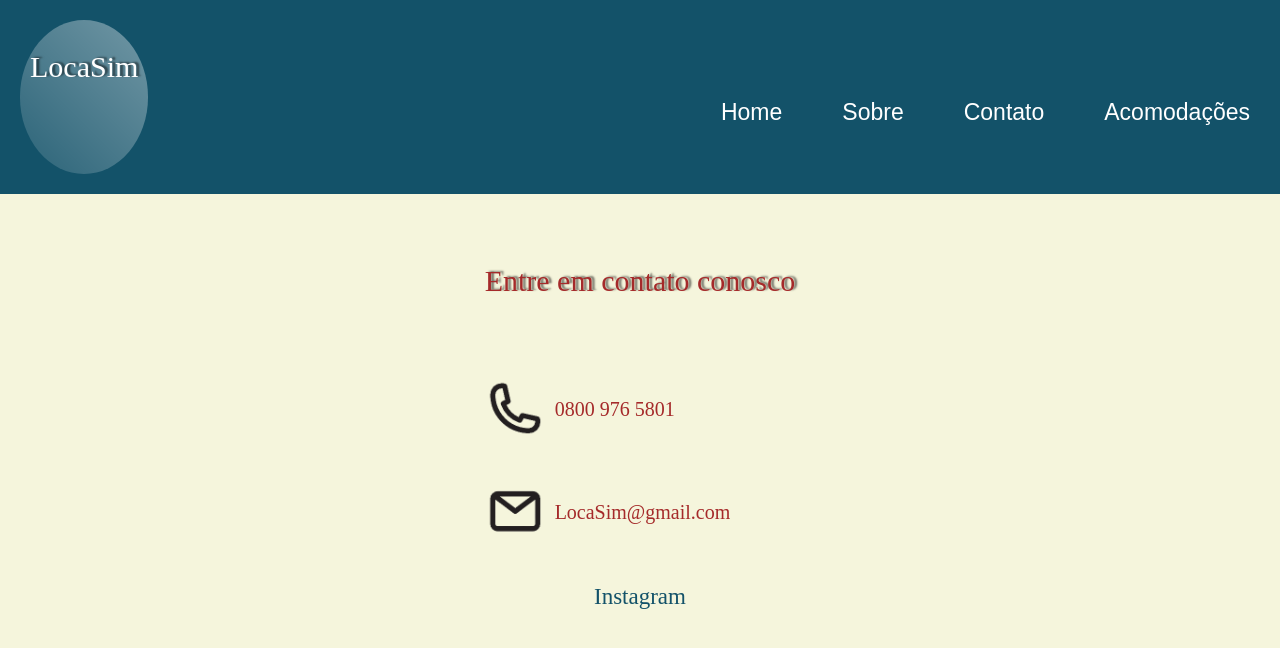
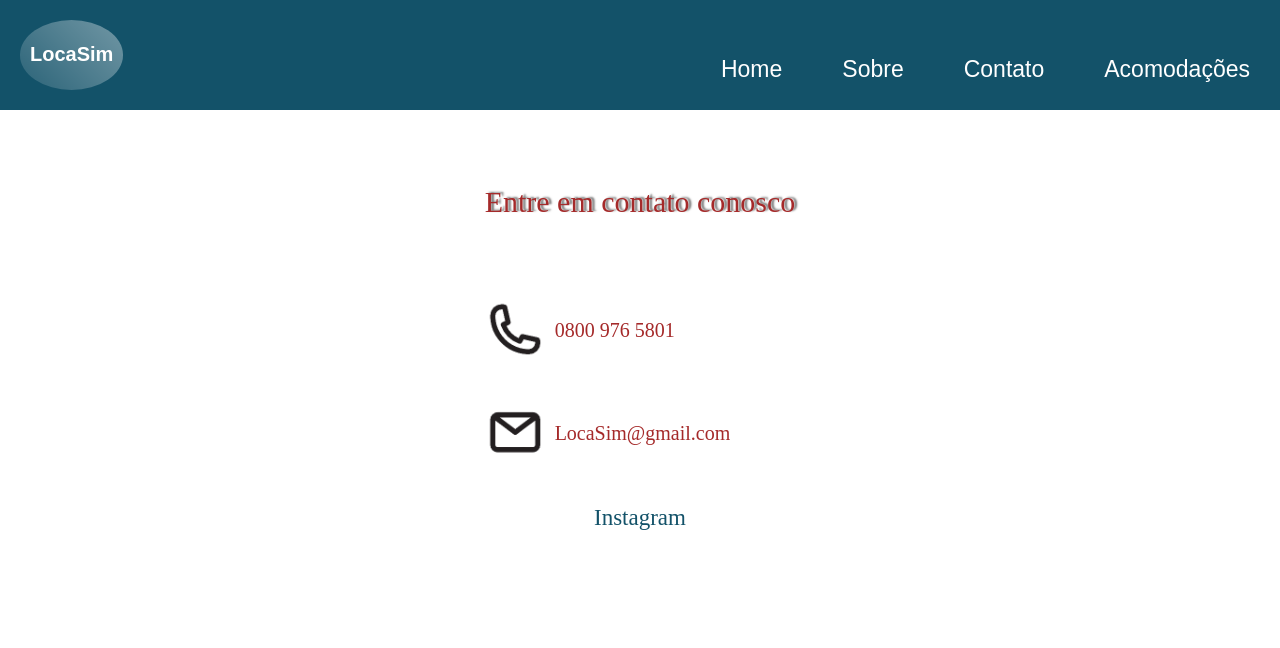
Before and after one commit to MateusOliveira991/Simula-site-de-aluguel-de-Imoveis, a React (Vite) app in the folder reactgrupo3/: page /contato in a window 1280 px wide. Shown: the top 648 px of the page. Built offline with nearby package versions, Linux system fonts and the light colour scheme; a web font is replaced by a local one.

Commit message:
Correção dos nomes das classes contato e Home

```diff
--- a/reactgrupo3/src/pages/Contato/contato.css
+++ b/reactgrupo3/src/pages/Contato/contato.css
@@ -1,27 +1,22 @@
-body {
-    margin: 0;
-    padding: 0;
-    background-color: beige;
 
-}
-.container {
+.ccontainer {
     font-family:  'Playpen Sans', cursive;
     display: flex; align-items: center ; justify-content: center;
     width: 100%;
     margin: 0 auto;
     overflow: hidden;
 }
-.main {
+.cmain {
     padding: 50px 0;
     text-align: center;
 
 }
-.contato{
+.ccontato{
 
 color: #A52A2A	 ;
 
 }
-h1 {
+h2 {
     text-shadow: 3px -1px 2px #00000085;
     margin-bottom: 80px;
     font-weight: 500;
@@ -39,13 +34,13 @@ a {
 a:hover {
     text-decoration: underline;
 }
-.icone {
+.cicone {
     display:flex;
     flex-direction: row;
 
 }
 
-.icone img {
+.cicone img {
     width: 60px;
     height: 60px;
 }
--- a/reactgrupo3/src/pages/Contato/index.jsx
+++ b/reactgrupo3/src/pages/Contato/index.jsx
@@ -6,15 +6,15 @@ import celular from "../../assets/contato/phone-outline.png";
 
 export default function Contato() {
   return (
-    <div className='main'>
-      <div className="container">
-        <div className="contato">
-          <h1>Entre em contato conosco</h1>
+    <div className='cmain'>
+      <div className="ccontainer">
+        <div className="ccontato">
+          <h2>Entre em contato conosco</h2>
 
           <div
-          className="contatoInfo">
-            <div className="icone">
-              <img src={celular} alt="celular" />
+          className="ccontatoInfo">
+            <div className="cicone">
+              <img src={celular} alt="ccelular" />
               <p>
               0800 976 5801
 
@@ -22,21 +22,20 @@ export default function Contato() {
               </p>
             </div>
 
-            <div className = "icone">
-            <img src={email} alt="email" ></img>
+            <div className = "cicone">
+            <img src={email} alt="cemail" ></img>
             <p>
                LocaSim@gmail.com
             </p>
                </div>
 
           </div>
-          <div className="social">
+          <div className="csocial">
             <a href="#" target='_blank'>Instagram</a>
 
           </div>
         </div>
-      </
-      div>
+      </div>
 
 
     </div>
--- a/reactgrupo3/src/pages/Home/index.jsx
+++ b/reactgrupo3/src/pages/Home/index.jsx
@@ -10,7 +10,7 @@ export default function Home() {
          <div></div>
    <img className='hhomefoto' src="src\assets\images\homefoto.png" alt="homefoto" />
 
-    <p className='hinicialtext' >Bem-vindo ao LocaSim!</p>
+    {/* <p className='hinicialtext' >Bem-vindo ao LocaSim!</p> */}
    <Link to="/Acomodacoes">
     <button className='hacomodacoes' > Acomodações</button>
     </Link>
```
